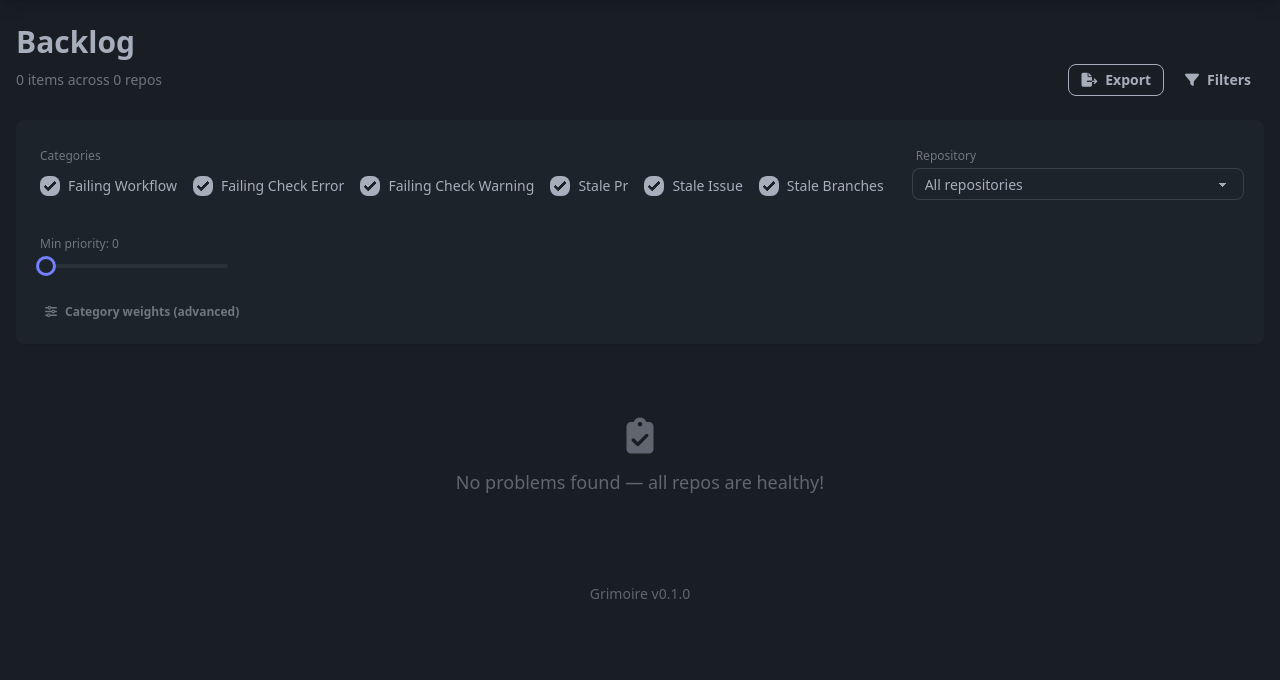
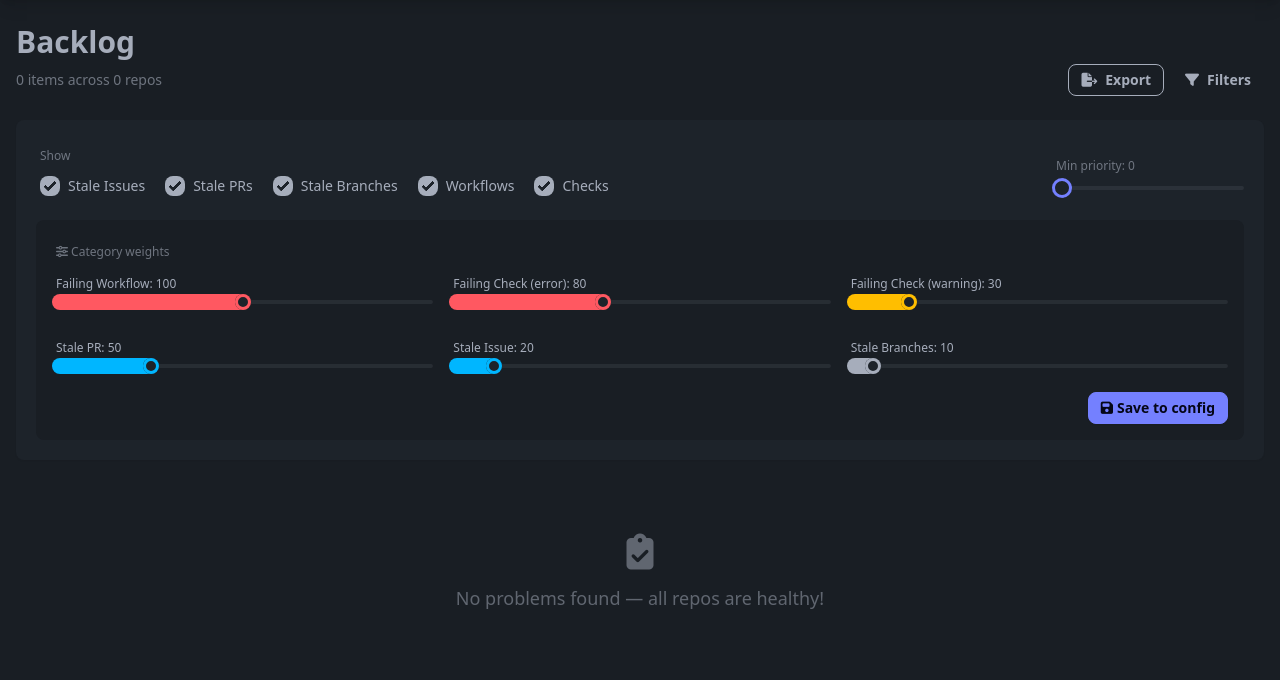
Before and after one commit to danielvm-git/grimoire, a FastAPI app: page /backlog in a window 1280 px wide, after a click on "Filters". Shown: the part 69-749 px from the top of the page. Before the commit the page ends 668 px from the top, so only its background shows below. Run offline with FastAPI, Linux system fonts and the light colour scheme; some libraries are stand-ins or nearby versions.

Commit message:
refactor: redesign backlog filters panel
- Remove per-repository filter dropdown
- Simplify category checkboxes to 5 groups: Stale Issues, Stale PRs,
  Stale Branches, Workflows, Checks (mapping Checks to both error
  and warning categories internally)
- Place min priority slider to the right of checkboxes (same row)
- Display category weight sliders directly without a toggle/advanced
  panel — always visible within the filters panel

Co-authored-by: Copilot <223556219+Copilot@users.noreply.github.com>

```diff
--- a/src/grimoire/web/router.py
+++ b/src/grimoire/web/router.py
@@ -20,7 +20,6 @@ from grimoire.database import ActionRunRecord
 from grimoire.models import WorkflowStatus
 from grimoire.targeting import TargetSpec
 from grimoire.web.backlog import (
-    BacklogCategory,
     BacklogItem,
     build_backlog_items,
     export_markdown,
@@ -1042,10 +1041,7 @@ async def _build_backlog_items(
 @router.get("/backlog", response_class=HTMLResponse)
 async def backlog_page(request: Request) -> HTMLResponse:
     """Backlog page — prioritised problem list across all repos."""
-    from grimoire.github.router import _repos
-
     items = await _build_backlog_items()
-    repo_names = sorted(_repos.keys()) if _repos else []
 
     # Build summary counts per tier
     tier_counts: dict[str, int] = {}
@@ -1060,14 +1056,9 @@ async def backlog_page(request: Request) -> HTMLResponse:
         "backlog.html",
         context={
             "items": items,
-            "repo_names": repo_names,
             "tier_counts": tier_counts,
             "total_items": len(items),
             "repos_with_items": repos_with_items,
-            "categories": [c.value for c in BacklogCategory],
-            "category_labels": {
-                c.value: c.value.replace("_", " ").title() for c in BacklogCategory
-            },
             "backlog_config": _backlog_config,
             "time_ago": _time_ago,
         },
--- a/src/grimoire/web/templates/backlog.html
+++ b/src/grimoire/web/templates/backlog.html
@@ -38,44 +38,43 @@
 
 {# ── Filters Panel ─────────────────────────────────────────────────── #}
 <div id="filters-panel" class="hidden bg-base-100 rounded-lg shadow-sm p-5 mb-6">
-    <div class="flex flex-wrap gap-6">
-        {# Category toggles #}
+    {# Row 1: Category checkboxes + min priority slider #}
+    <div class="flex flex-wrap items-end gap-6">
         <div>
-            <label class="label pb-1"><span class="label-text text-xs opacity-60">Categories</span></label>
-            <div class="flex flex-wrap gap-2">
-                {% for cat in categories %}
+            <label class="label pb-1"><span class="label-text text-xs opacity-60">Show</span></label>
+            <div class="flex flex-wrap gap-3">
                 <label class="label cursor-pointer gap-2">
-                    <input type="checkbox" class="checkbox checkbox-sm category-filter" value="{{ cat }}" checked />
-                    <span class="label-text text-sm">{{ category_labels[cat] }}</span>
+                    <input type="checkbox" class="checkbox checkbox-sm category-filter" value="stale_issue" checked />
+                    <span class="label-text text-sm">Stale Issues</span>
                 </label>
-                {% endfor %}
+                <label class="label cursor-pointer gap-2">
+                    <input type="checkbox" class="checkbox checkbox-sm category-filter" value="stale_pr" checked />
+                    <span class="label-text text-sm">Stale PRs</span>
+                </label>
+                <label class="label cursor-pointer gap-2">
+                    <input type="checkbox" class="checkbox checkbox-sm category-filter" value="stale_branches" checked />
+                    <span class="label-text text-sm">Stale Branches</span>
+                </label>
+                <label class="label cursor-pointer gap-2">
+                    <input type="checkbox" class="checkbox checkbox-sm category-filter" value="failing_workflow" checked />
+                    <span class="label-text text-sm">Workflows</span>
+                </label>
+                <label class="label cursor-pointer gap-2">
+                    <input type="checkbox" class="checkbox checkbox-sm category-filter" value="failing_check" checked />
+                    <span class="label-text text-sm">Checks</span>
+                </label>
             </div>
         </div>
 
-        {# Repo filter #}
-        <div class="flex-1 min-w-[200px] max-w-sm">
-            <label class="label pb-1"><span class="label-text text-xs opacity-60">Repository</span></label>
-            <select id="repo-filter" class="select select-bordered select-sm w-full">
-                <option value="">All repositories</option>
-                {% for name in repo_names %}
-                <option value="{{ name }}">{{ name }}</option>
-                {% endfor %}
-            </select>
-        </div>
-
-        {# Min priority #}
-        <div>
+        <div class="ml-auto">
             <label class="label pb-1"><span class="label-text text-xs opacity-60">Min priority: <span id="min-score-label">0</span></span></label>
             <input type="range" id="min-score-slider" min="0" max="200" value="0" step="5" class="range range-sm range-primary w-48" />
         </div>
     </div>
 
-    {# Advanced: category weight sliders #}
-    <div class="mt-4">
-        <button class="btn btn-ghost btn-xs opacity-60" onclick="document.getElementById('weight-panel').classList.toggle('hidden')">
-            <i class="fa-solid fa-sliders"></i> Category weights (advanced)
-        </button>
-        <div id="weight-panel" class="hidden mt-3 bg-base-200 rounded-lg p-4">
+    {# Row 2: Category weight sliders #}
+    <div class="mt-4 bg-base-200 rounded-lg p-4">
+        <label class="label pb-2"><span class="label-text text-xs opacity-60"><i class="fa-solid fa-sliders"></i> Category weights</span></label>
         <div class="grid grid-cols-1 md:grid-cols-2 lg:grid-cols-3 gap-4">
             <div>
                 <label class="label pb-0"><span class="label-text text-xs">Failing Workflow: <span class="weight-val" data-key="failing_workflow">{{ backlog_config.category_weights.failing_workflow | int }}</span></span></label>
@@ -109,7 +108,6 @@
         </div>
     </div>
 </div>
-</div>
 
 {# ── Item List ─────────────────────────────────────────────────────── #}
 {% if items %}
@@ -125,21 +123,29 @@
 
 <script>
 (function() {
+    // Category filter mapping: checkbox value → actual BacklogCategory values
+    const CATEGORY_MAP = {
+        'stale_issue': ['stale_issue'],
+        'stale_pr': ['stale_pr'],
+        'stale_branches': ['stale_branches'],
+        'failing_workflow': ['failing_workflow'],
+        'failing_check': ['failing_check_error', 'failing_check_warning'],
+    };
+    const ALL_CATEGORIES = Object.values(CATEGORY_MAP).flat();
+
     // --- Filtering via HTMX ---
     function applyFilters() {
-        const cats = Array.from(document.querySelectorAll('.category-filter:checked')).map(c => c.value);
-        const repo = document.getElementById('repo-filter').value;
+        const checkedBoxes = Array.from(document.querySelectorAll('.category-filter:checked')).map(c => c.value);
+        const cats = checkedBoxes.flatMap(v => CATEGORY_MAP[v] || [v]);
         const minScore = document.getElementById('min-score-slider').value;
         const params = new URLSearchParams();
-        if (cats.length < {{ categories | length }}) params.set('categories', cats.join(','));
-        if (repo) params.set('repos', repo);
+        if (cats.length < ALL_CATEGORIES.length) params.set('categories', cats.join(','));
         if (parseFloat(minScore) > 0) params.set('min_score', minScore);
         const url = '/partials/backlog-items?' + params.toString();
         htmx.ajax('GET', url, {target: '#backlog-items', swap: 'innerHTML'});
     }
 
     document.querySelectorAll('.category-filter').forEach(cb => cb.addEventListener('change', applyFilters));
-    document.getElementById('repo-filter').addEventListener('change', applyFilters);
     const slider = document.getElementById('min-score-slider');
     slider.addEventListener('input', function() {
         document.getElementById('min-score-label').textContent = this.value;
```
Lines whose indentation alone changed are shown as unchanged.
